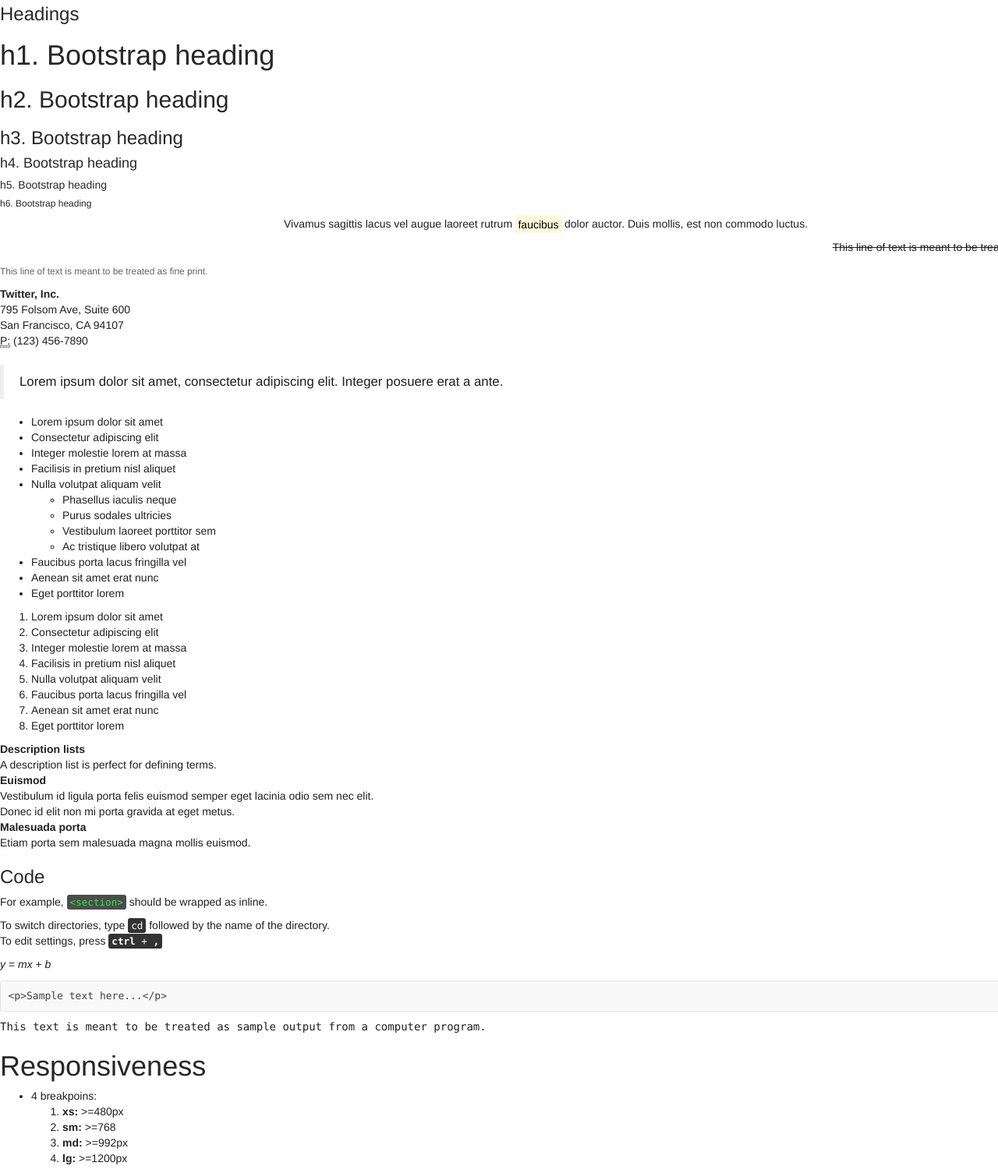
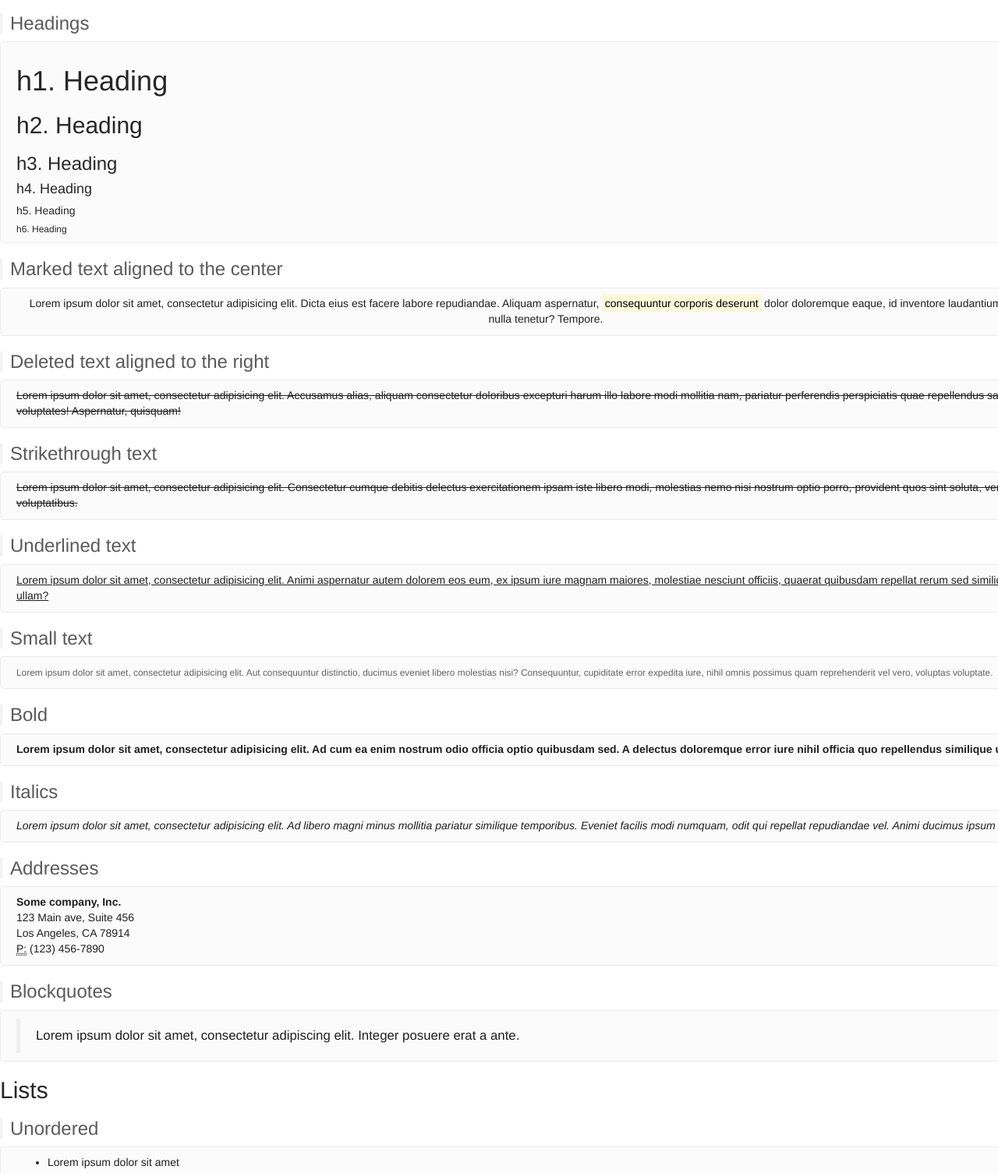
Before and after one commit to PSDCoder/scss-base-set, a website: page demo/index.html in a window 1280 px wide. Shown: the part 75-1580 px from the top of the page at 78% size. Drawn offline with Linux system fonts and the light colour scheme.

Commit message:
Did demo more pretty and descriptive

```diff
--- a/demo/demo.scss
+++ b/demo/demo.scss
@@ -1,3 +1,30 @@
+.demo-section {
+  &__header {
+    color: #818181;
+    padding-bottom: 10px;
+    border-bottom: 2px solid #f1f1f1;
+  }
+
+  &__subheader {
+    color: #5a5a5a;
+    padding-left: 10px;
+    border-left: 3px solid #f1f1f1;
+  }
+}
+
+.demo-example {
+  padding: 10px 20px;
+  margin-bottom: 20px;
+
+  border: 1px solid #eaeaea;
+  background-color: #fbfbfb;
+  border-radius: 5px;
+
+  > * {
+    margin-bottom: 0;
+  }
+}
+
 .demo-items {
   position: fixed;
   top: 0;
@@ -25,7 +52,7 @@
     margin: 0;
     padding: 0;
     list-style: none;
-    background-color: rgba(0, 0, 0, 0.3);
+    background-color: rgba(0, 0, 0, 0.5);
 
     &_state_show {
       display: block;
--- a/demo/index.html
+++ b/demo/index.html
@@ -18,32 +18,74 @@
                 <a class="demo-items__list-link" href="#demo-code">Code</a>
             </li>
             <li>
+                <a class="demo-items__list-link" href="#demo-responsiveness">Responsiveness</a>
+            </li>
+            <li>
                 <a class="demo-items__list-link" href="#demo-grid">Grid</a>
             </li>
         </ul>
 
     </div>
-    <section id="demo-typography">
-        <h1>Typography</h1>
-        <h3>Headings</h3>
-        <h1>h1. Bootstrap heading</h1>
-        <h2>h2. Bootstrap heading</h2>
-        <h3>h3. Bootstrap heading</h3>
-        <h4>h4. Bootstrap heading</h4>
-        <h5>h5. Bootstrap heading</h5>
-        <h6>h6. Bootstrap heading</h6>
-        <p class="text text_align_center">Vivamus sagittis lacus vel augue laoreet rutrum <mark>faucibus</mark> dolor auctor. Duis mollis, est non commodo luctus.</p>
-        <p class="text text_align_right"><del>This line of text is meant to be treated as deleted text.</del></p>
-        <p><small>This line of text is meant to be treated as fine print.</small></p>
+    <section class="demo-section" id="demo-typography">
+        <h1 class="demo-section__header">Typography</h1>
+        <h3 class="demo-section__subheader">Headings</h3>
+        <div class="demo-example">
+            <h1>h1. Heading</h1>
+            <h2>h2. Heading</h2>
+            <h3>h3. Heading</h3>
+            <h4>h4. Heading</h4>
+            <h5>h5. Heading</h5>
+            <h6>h6. Heading</h6>
+        </div>
+        <h3 class="demo-section__subheader">Marked text aligned to the center</h3>
+        <div class="demo-example">
+            <p class="text text_align_center">Lorem ipsum dolor sit amet, consectetur adipisicing elit. Dicta eius est facere labore repudiandae. Aliquam aspernatur, <mark>consequuntur corporis deserunt</mark> dolor doloremque eaque, id inventore laudantium nam, neque nulla tenetur? Tempore.</p>
+        </div>
+        <h3 class="demo-section__subheader">Deleted text aligned to the right</h3>
+        <div class="demo-example">
+            <del class="text text_align_right">Lorem ipsum dolor sit amet, consectetur adipisicing elit. Accusamus alias, aliquam consectetur doloribus excepturi harum illo labore modi mollitia nam, pariatur perferendis perspiciatis quae repellendus sapiente totam voluptates! Aspernatur, quisquam!</del>
+        </div>
+        <h3 class="demo-section__subheader">Strikethrough text</h3>
+        <div class="demo-example">
+            <s>Lorem ipsum dolor sit amet, consectetur adipisicing elit. Consectetur cumque debitis delectus exercitationem ipsam iste libero modi, molestias nemo nisi nostrum optio porro, provident quos sint soluta, veniam vero voluptatibus.</s>
+        </div>
+        <h3 class="demo-section__subheader">Underlined text</h3>
+        <div class="demo-example">
+            <ins>Lorem ipsum dolor sit amet, consectetur adipisicing elit. Animi aspernatur autem dolorem eos eum, ex ipsum iure magnam maiores, molestiae nesciunt officiis, quaerat quibusdam repellat rerum sed similique totam ullam?</ins>
+        </div>
+        <h3 class="demo-section__subheader">Small text</h3>
+        <div class="demo-example">
+            <small>Lorem ipsum dolor sit amet, consectetur adipisicing elit. Aut consequuntur distinctio, ducimus eveniet libero molestias nisi? Consequuntur, cupiditate error expedita iure, nihil omnis possimus quam reprehenderit vel vero, voluptas voluptate.</small>
+        </div>
+        <h3 class="demo-section__subheader">Bold</h3>
+        <div class="demo-example">
+            <strong>Lorem ipsum dolor sit amet, consectetur adipisicing elit. Ad cum ea enim nostrum odio officia optio quibusdam sed. A delectus doloremque error iure nihil officia quo repellendus similique ullam vitae!</strong>
+        </div>
+        <h3 class="demo-section__subheader">Italics</h3>
+        <div class="demo-example">
+            <em>Lorem ipsum dolor sit amet, consectetur adipisicing elit. Ad libero magni minus mollitia pariatur similique temporibus. Eveniet facilis modi numquam, odit qui repellat repudiandae vel. Animi ducimus ipsum modi similique.</em>
+        </div>
+        <h3 class="demo-section__subheader">Addresses</h3>
+        <div class="demo-example">
             <address>
-            <strong>Twitter, Inc.</strong><br>
-            795 Folsom Ave, Suite 600<br>
-            San Francisco, CA 94107<br>
+                <strong>Some company, Inc.</strong>
+                <br>
+                123 Main ave, Suite 456
+                <br>
+                Los Angeles, CA 78914
+                <br>
                 <abbr title="Phone">P:</abbr> (123) 456-7890
             </address>
+        </div>
+        <h3 class="demo-section__subheader">Blockquotes</h3>
+        <div class="demo-example">
             <blockquote>
                 <p>Lorem ipsum dolor sit amet, consectetur adipiscing elit. Integer posuere erat a ante.</p>
             </blockquote>
+        </div>
+        <h2>Lists</h2>
+        <h3 class="demo-section__subheader">Unordered</h3>
+        <div class="demo-example">
             <ul>
                 <li>Lorem ipsum dolor sit amet</li>
                 <li>Consectetur adipiscing elit</li>
@@ -61,6 +103,9 @@
                 <li>Aenean sit amet erat nunc</li>
                 <li>Eget porttitor lorem</li>
             </ul>
+        </div>
+        <h3 class="demo-section__subheader">Ordered</h3>
+        <div class="demo-example">
             <ol>
                 <li>Lorem ipsum dolor sit amet</li>
                 <li>Consectetur adipiscing elit</li>
@@ -71,6 +116,9 @@
                 <li>Aenean sit amet erat nunc</li>
                 <li>Eget porttitor lorem</li>
             </ol>
+        </div>
+        <h3 class="demo-section__subheader">Description</h3>
+        <div class="demo-example">
             <dl>
                 <dt>Description lists</dt>
                 <dd>A description list is perfect for defining terms.</dd>
@@ -80,43 +128,61 @@
                 <dt>Malesuada porta</dt>
                 <dd>Etiam porta sem malesuada magna mollis euismod.</dd>
             </dl>
+        </div>
     </section>
-    <section id="demo-code">
-        <h3>Code</h3>
+    <section class="demo-section" id="demo-code">
+        <h1 class="demo-section__header">Code</h1>
+        <h3 class="demo-section__subheader">Inline</h3>
+        <div class="demo-example">
             <p>For example, <code>&lt;section&gt;</code> should be wrapped as inline.</p>
+        </div>
+        <h3 class="demo-section__subheader">User input</h3>
+        <div class="demo-example">
             <p>
                 To switch directories, type <kbd>cd</kbd> followed by the name of the directory.<br>
                 To edit settings, press <kbd><kbd>ctrl</kbd> + <kbd>,</kbd></kbd>
             </p>
+        </div>
+        <h3 class="demo-section__subheader">Variables</h3>
+        <div class="demo-example">
             <p>
                 <var>y</var> = <var>m</var><var>x</var> + <var>b</var>
             </p>
+        </div>
+        <h3 class="demo-section__subheader">Basic block</h3>
+        <div class="demo-example">
             <p>
                 <pre>&lt;p&gt;Sample text here...&lt;/p&gt;</pre>
             </p>
+        </div>
+        <h3 class="demo-section__subheader">Sample output</h3>
+        <div class="demo-example">
             <p>
                 <samp>This text is meant to be treated as sample output from a computer program.</samp>
             </p>
+        </div>
     </section>
-    <section id="demo-grid">
-        <h1>Responsiveness</h1>
+    <section class="demo-section" id="demo-responsiveness">
+        <h1 class="demo-section__header">Responsiveness</h1>
+        <p>To ensure proper rendering and touch zooming, add the viewport meta tag to your <code>&lt;head&gt;</code>.</p>
+        <h3 class="demo-section__subheader">Breakpoins</h3>
         <ul>
-            <li>
-                4 breakpoins:
-                <ol>
             <li><b>xs:</b> >=480px</li>
             <li><b>sm:</b> >=768</li>
             <li><b>md:</b> >=992px</li>
             <li><b>lg:</b> >=1200px</li>
-                </ol>
-            </li>
         </ul>
-        <h1>Grid</h1>
+    </section>
+    <section class="demo-section" id="demo-grid">
+        <h1 class="demo-section__header">Grid</h1>
         <ul>
             <li>Grid has 12 columns</li>
             <li>Container class: <b>.grid</b></li>
             <li>Row class: <b>grid__row</b></li>
             <li>Cell class: <b>grid__col_%breakpoint%-%size%</b></li>
+            <li>Offset class: <b>grid__col_%breakpoint%-offset-%size%</b></li>
+            <li>Pull class: <b>grid__col_%breakpoint%-pull-%size%</b></li>
+            <li>Push class: <b>grid__col_%breakpoint%-push-%size%</b></li>
         </ul>
         <div class="width-container">
             <div class="grid">
--- a/src/base/_typography.scss
+++ b/src/base/_typography.scss
@@ -109,6 +109,10 @@ dd {
   margin-left: 0;
 }
 
+dd + dt {
+  margin-top: $typography-line-height-computed;
+}
+
 blockquote {
   padding: ($typography-line-height-computed / 2) $typography-line-height-computed;
   margin: 0 0 $typography-line-height-computed;
```
Also changed, not shown: demo/demo.css, dist/main.css, 1 other file. Lines whose indentation alone changed are shown as unchanged.
